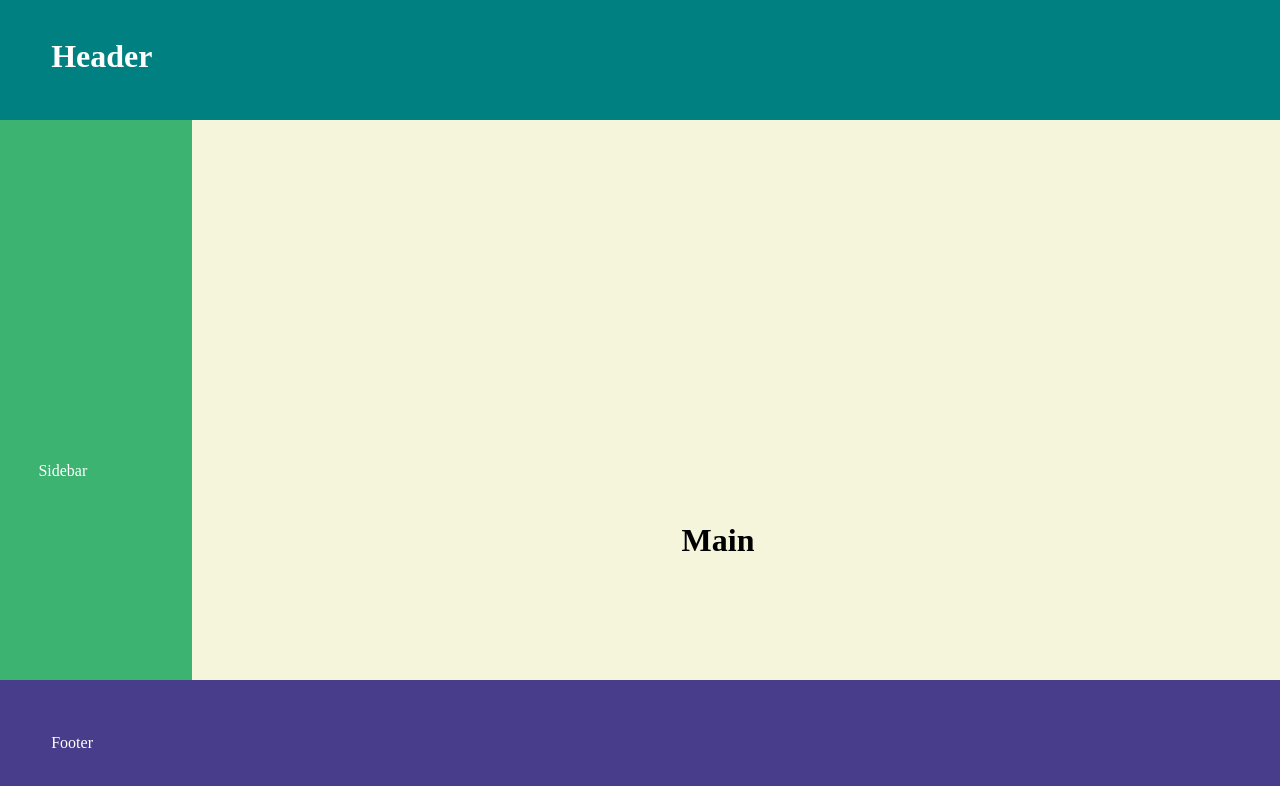
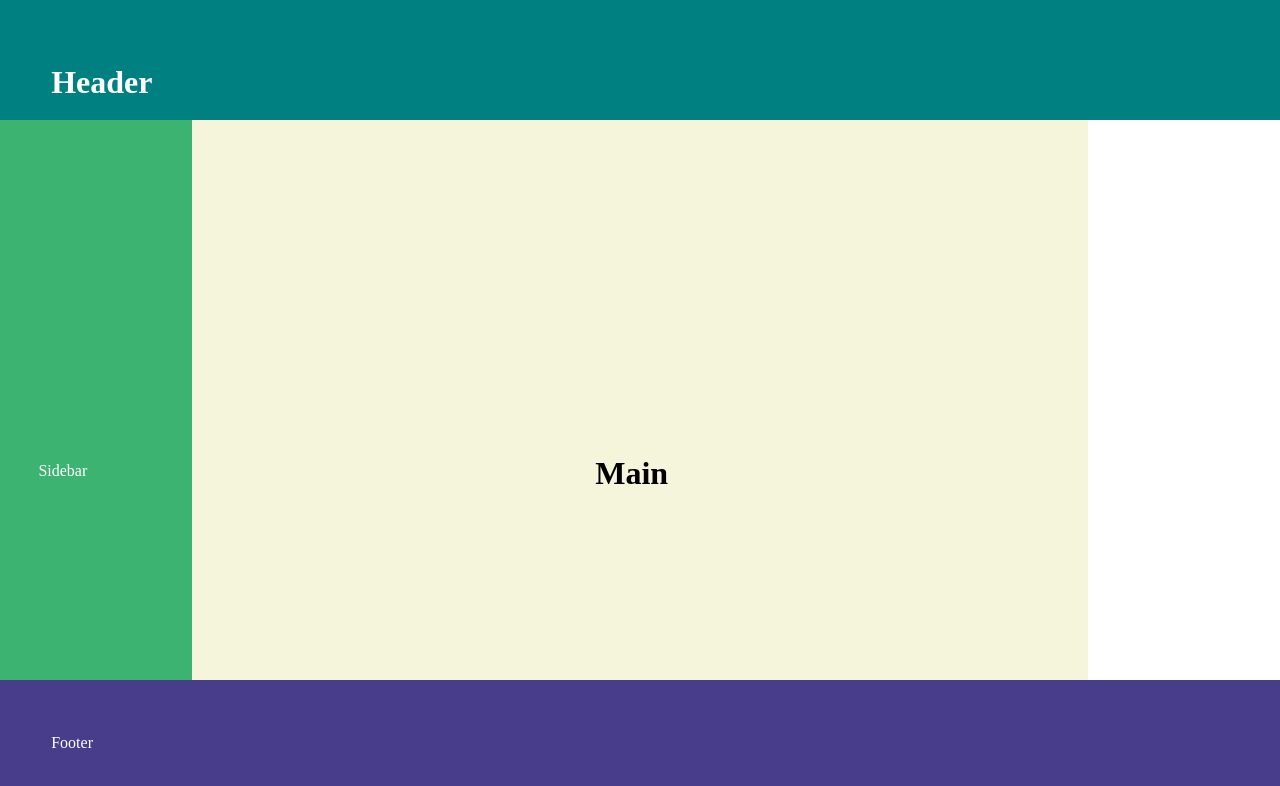
Before and after one commit to SI-Kim/myblog-react, a React (Create React App) app: page / in a window 1280 px wide. Shown: the top 786 px of the page. Built offline with nearby package versions, Linux system fonts and the light colour scheme.

Commit message:
main 공백지정

```diff
--- a/src/layouts/Header.js
+++ b/src/layouts/Header.js
@@ -18,7 +18,7 @@ const useStyle = makeStyles((theme) => ({
   },
   H1: {
     margin: "0",
-    paddingTop: "3%",
+    paddingTop: "5%",
     paddingLeft: "4%"
   }
 }));
--- a/src/layouts/Main.js
+++ b/src/layouts/Main.js
@@ -14,8 +14,9 @@ const useStyle = makeStyles((theme) => ({
   mainBox: {
     backgroundColor: "#F5F5DC",
     height: "70vh",
-    width: "85vw",
-    float: "right"
+    width: "70vw",
+    float: "right",
+    marginRight: "15vw"
   },
   h1: {
     color: "black",
```
Also changed, not shown: .codesandbox/workspace.json (added).
